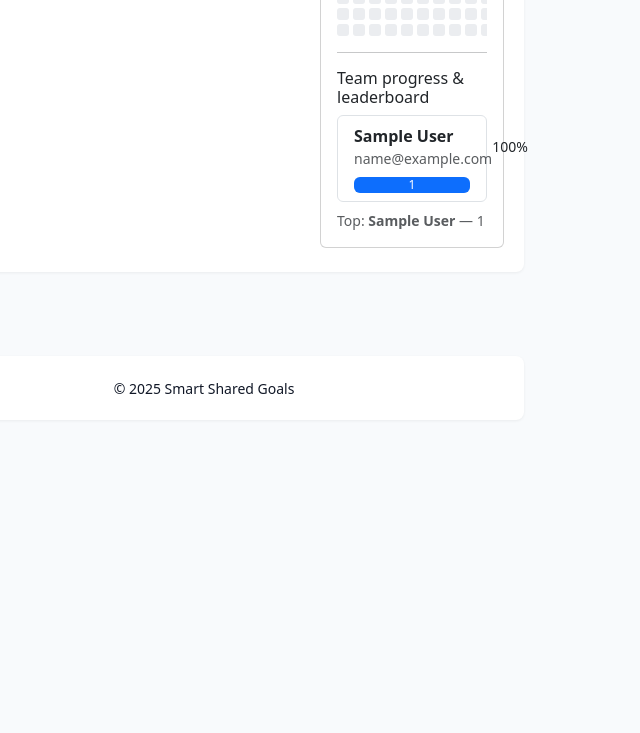
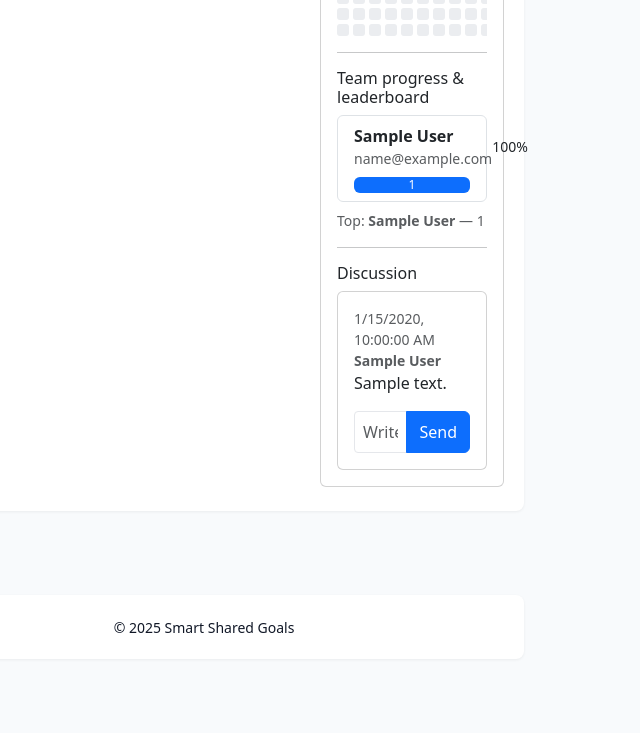
Before and after one commit to GouriM2004/web_practices, a PHP site: page /goal.php?id=1 in a window 1280 px wide. Shown: the part 699-1432 px from the top of the page, without its empty margins (436-1076 px from the left). Before the commit the page ends 1093 px from the top, so only its background shows below. Run offline with PHP 8.4, Linux system fonts and the light colour scheme; the visitor is signed in with stand-in values (Sample User, id 1); tables that the repository leaves empty hold one stand-in row (values such as "Sample post").

Commit message:
added a chat feature into the groups for discussion and some fun time talk

```diff
--- a/Smart_Shared_Goals_Tracker/public/api.php
+++ b/Smart_Shared_Goals_Tracker/public/api.php
@@ -26,6 +26,92 @@ if ($path === 'api.php') {
 }
 
 // simple helpers
+// ------------------
+// Chat / Messages
+// POST /api/threads  { group_id, goal_id, parent_id?, body }
+// GET  /api/threads?group_id=...&goal_id=...&since=YYYY-mm-dd HH:MM:SS
+// ------------------
+if ($method === 'POST' && $path === 'threads') {
+    if (empty($_SESSION['user_id'])) {
+        jsonErr('Not authenticated', 401);
+        exit;
+    }
+    $uid = (int)$_SESSION['user_id'];
+    $data = json_decode(file_get_contents('php://input'), true) ?: [];
+    $group_id = isset($data['group_id']) ? (int)$data['group_id'] : null;
+    $goal_id = isset($data['goal_id']) ? (int)$data['goal_id'] : null;
+    $parent_id = isset($data['parent_id']) ? (int)$data['parent_id'] : null;
+    $body = trim($data['body'] ?? '');
+    if ($body === '') {
+        jsonErr('Empty message', 422);
+        exit;
+    }
+
+    // permission checks
+    if ($group_id) {
+        $stmt = $pdo->prepare('SELECT 1 FROM group_members WHERE group_id = ? AND user_id = ?');
+        $stmt->execute([$group_id, $uid]);
+        if (!$stmt->fetchColumn()) {
+            jsonErr('Not a member of group', 403);
+            exit;
+        }
+    }
+    if ($goal_id) {
+        $stmt = $pdo->prepare('SELECT g.id FROM goals g LEFT JOIN group_members gm ON gm.group_id = g.group_id WHERE g.id = ? AND (g.created_by = ? OR gm.user_id = ?)');
+        $stmt->execute([$goal_id, $uid, $uid]);
+        if (!$stmt->fetchColumn()) {
+            jsonErr('Not allowed on this goal', 403);
+            exit;
+        }
+    }
+
+    $stmt = $pdo->prepare('INSERT INTO messages (group_id, goal_id, user_id, parent_id, body) VALUES (?, ?, ?, ?, ?)');
+    $stmt->execute([$group_id, $goal_id, $uid, $parent_id, $body]);
+    $msg_id = (int)$pdo->lastInsertId();
+    $stmt = $pdo->prepare('SELECT m.*, u.name as user_name, u.email as user_email FROM messages m JOIN users u ON u.id = m.user_id WHERE m.id = ?');
+    $stmt->execute([$msg_id]);
+    $msg = $stmt->fetch(PDO::FETCH_ASSOC);
+    jsonOk(['message' => $msg]);
+    exit;
+}
+
+if ($method === 'GET' && $path === 'threads') {
+    if (empty($_SESSION['user_id'])) {
+        jsonErr('Not authenticated', 401);
+        exit;
+    }
+    $uid = (int)$_SESSION['user_id'];
+    $group_id = isset($_GET['group_id']) ? (int)$_GET['group_id'] : null;
+    $goal_id = isset($_GET['goal_id']) ? (int)$_GET['goal_id'] : null;
+    $since = isset($_GET['since']) ? $_GET['since'] : null;
+
+    $params = [];
+    $sql = 'SELECT m.*, u.name as user_name, u.email as user_email FROM messages m JOIN users u ON u.id = m.user_id WHERE 1=1 ';
+    if ($group_id) {
+        $stmt = $pdo->prepare('SELECT 1 FROM group_members WHERE group_id = ? AND user_id = ?');
+        $stmt->execute([$group_id, $uid]);
+        if (!$stmt->fetchColumn()) {
+            jsonErr('Not a member of group', 403);
+            exit;
+        }
+        $sql .= ' AND m.group_id = ?';
+        $params[] = $group_id;
+    }
+    if ($goal_id) {
+        $sql .= ' AND m.goal_id = ?';
+        $params[] = $goal_id;
+    }
+    if ($since) {
+        $sql .= ' AND m.created_at > ?';
+        $params[] = $since;
+    }
+    $sql .= ' ORDER BY m.created_at ASC LIMIT 100';
+    $stmt = $pdo->prepare($sql);
+    $stmt->execute($params);
+    $rows = $stmt->fetchAll(PDO::FETCH_ASSOC);
+    jsonOk(['messages' => $rows]);
+    exit;
+}
 function jsonOk($data = [])
 {
     echo json_encode(array_merge(['status' => 'ok'], $data));
--- a/Smart_Shared_Goals_Tracker/public/goal.php
+++ b/Smart_Shared_Goals_Tracker/public/goal.php
@@ -1,5 +1,6 @@
 <?php
 $page_title = 'Goal';
+$page_scripts = ['assets/js/chat.js'];
 include __DIR__ . '/includes/header.php';
 if (session_status() === PHP_SESSION_NONE) session_start();
 if (empty($_SESSION['user_id'])) {
@@ -83,6 +84,17 @@ $heatDates = array_map(function ($d) {
                 <hr>
                 <div id="teamProgress" class="mt-3">
                     <!-- Team progress & leaderboard (populated by JS) -->
+                </div>
+                <hr>
+                <h6>Discussion</h6>
+                <div id="goalChat" class="card" data-goal-id="<?= $id ?>">
+                    <div class="card-body">
+                        <div id="messagesContainer" style="max-height:240px; overflow:auto;" class="mb-2"></div>
+                        <div class="input-group">
+                            <input id="chatInput" type="text" class="form-control" placeholder="Write a message to the group...">
+                            <button id="sendChatBtn" class="btn btn-primary">Send</button>
+                        </div>
+                    </div>
                 </div>
             </div>
         </div>
```
Also changed, not shown: Smart_Shared_Goals_Tracker/public/group.php (+14 -1 lines), Smart_Shared_Goals_Tracker/sql/smart_goals.sql (+22 -0 lines), Smart_Shared_Goals_Tracker/public/assets/js/chat.js (added).
